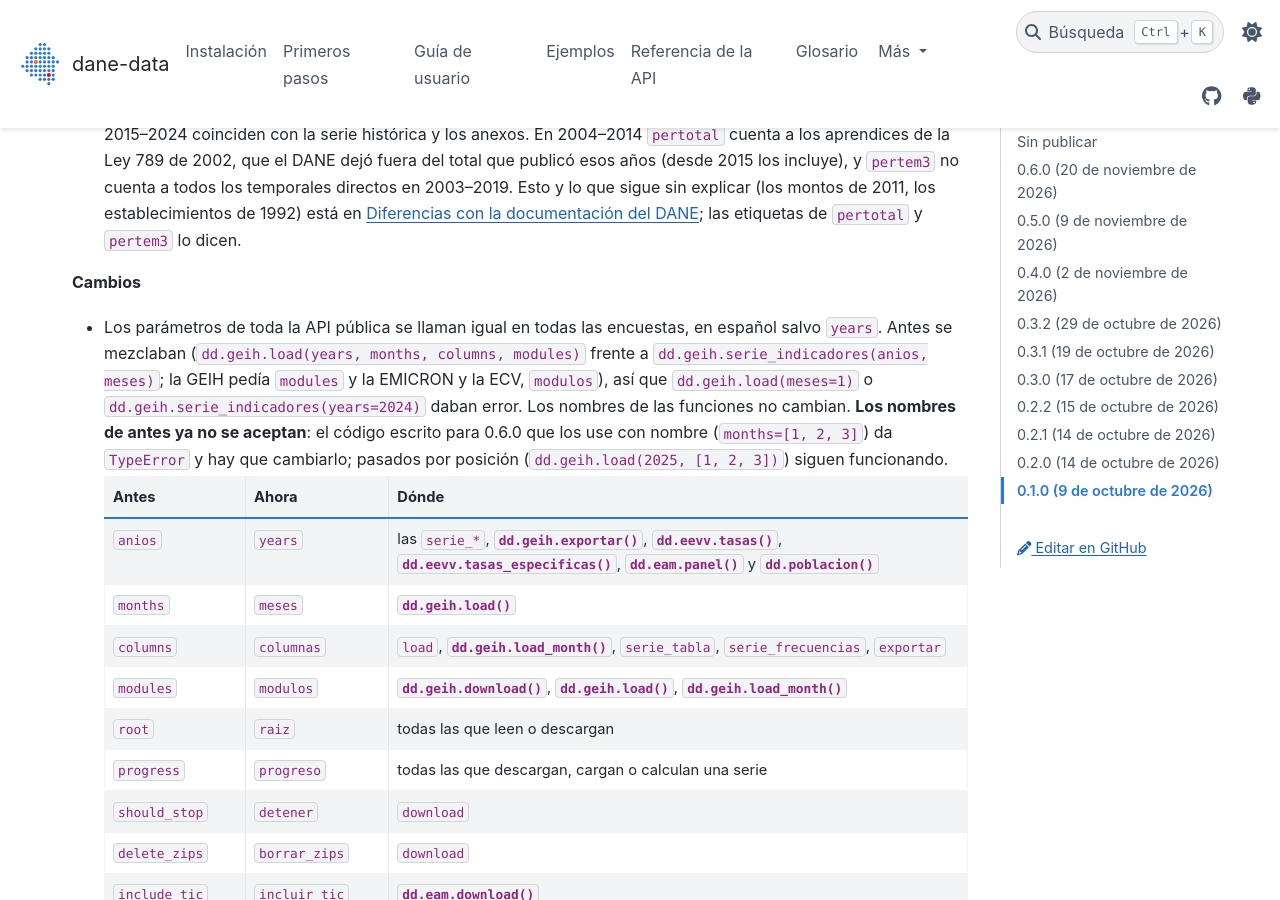
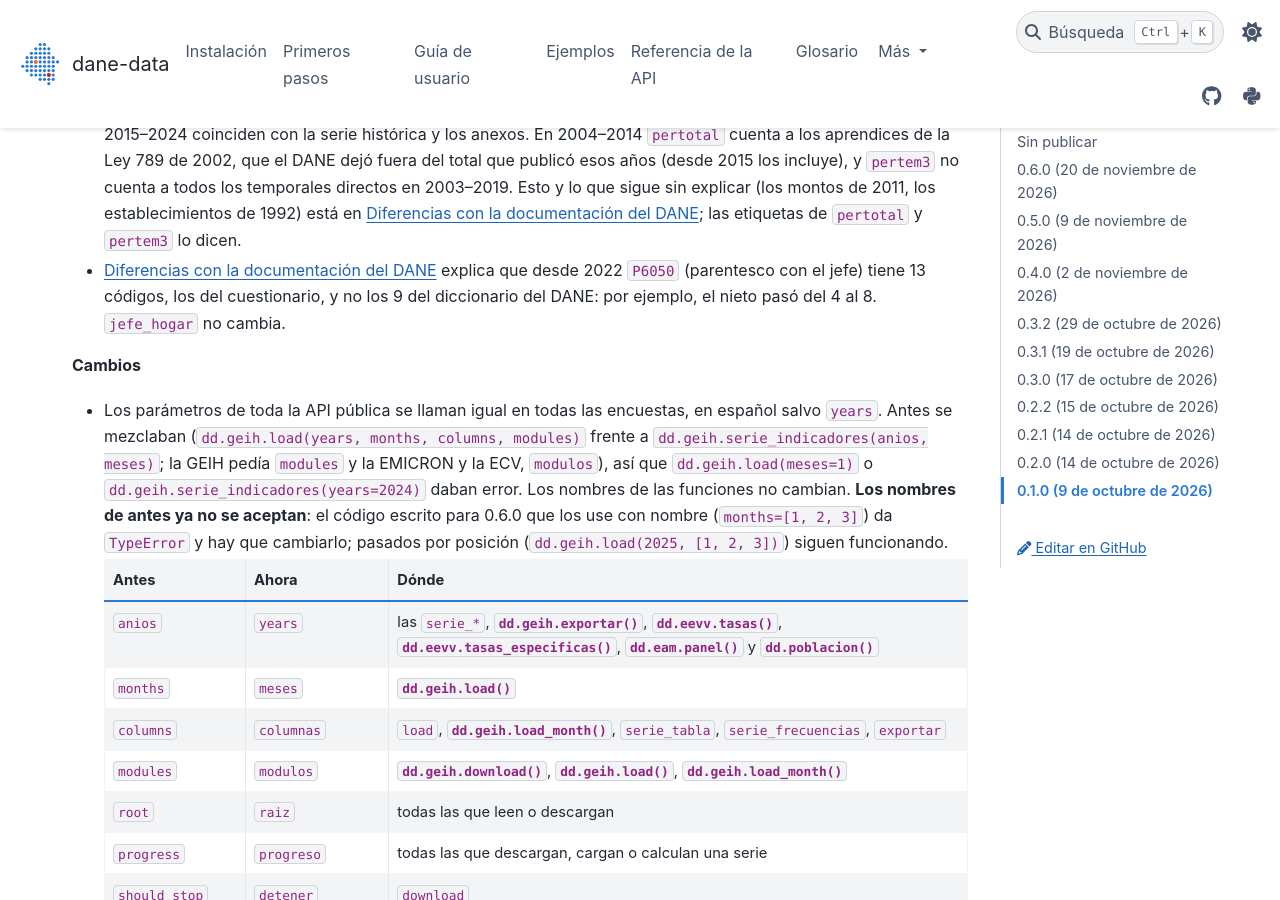
Before and after one commit to IntegralIndefinida/DANE-data, a Sphinx documentation site: the page built from docs/novedades.md, in a window 1280 px wide and 900 px high, scrolled down 554 px. Built offline with Sphinx 7.4.7 and the PyData theme 0.15.4, drawn with Linux system fonts in a browser that asks for light colours.

Commit message:
Documentar los 13 códigos de P6050 desde 2022
El DDI de 2022, 2025 y 2026 da 9 categorías, pero los datos usan las 13 del
cuestionario (DSO-GEIH-IDR-001 v9): el nieto pasó del 4 al 8 y aparecen padre
o madre, suegro(a), hermano(a) y yerno o nuera. jefe_hogar no cambia.

```diff
--- a/docs/novedades.md
+++ b/docs/novedades.md
@@ -18,6 +18,8 @@
   que el DANE dejó fuera del total que publicó esos años (desde 2015 los incluye), y `pertem3` no cuenta a todos los
   temporales directos en 2003–2019. Esto y lo que sigue sin explicar (los montos de 2011, los establecimientos de 1992)
   está en {doc}`guia/diferencias`; las etiquetas de `pertotal` y `pertem3` lo dicen.
+* {doc}`guia/diferencias` explica que desde 2022 `P6050` (parentesco con el jefe) tiene 13 códigos, los del
+  cuestionario, y no los 9 del diccionario del DANE: por ejemplo, el nieto pasó del 4 al 8. `jefe_hogar` no cambia.
 
 **Cambios**
 
```
Also changed, not shown: README.md (+1 -0 lines), 1 other file.
